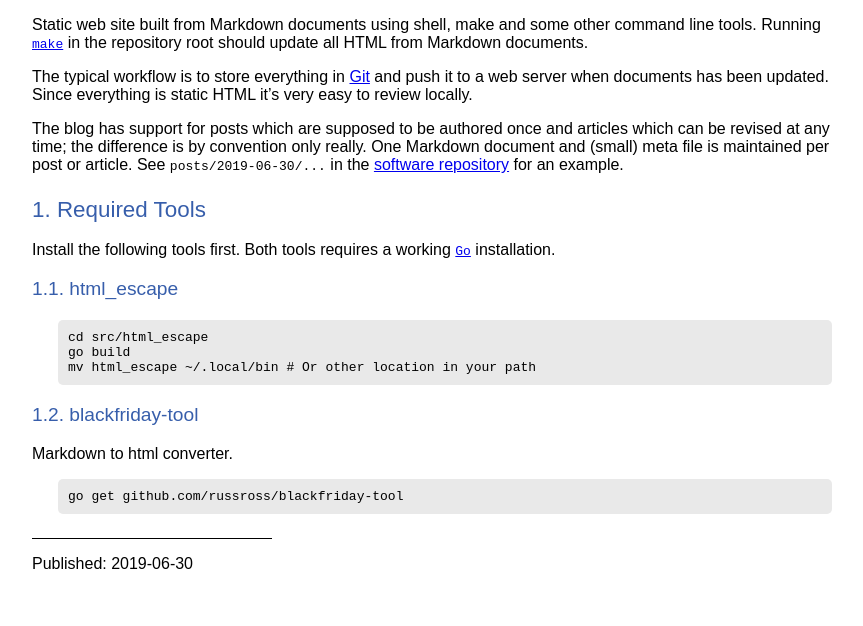
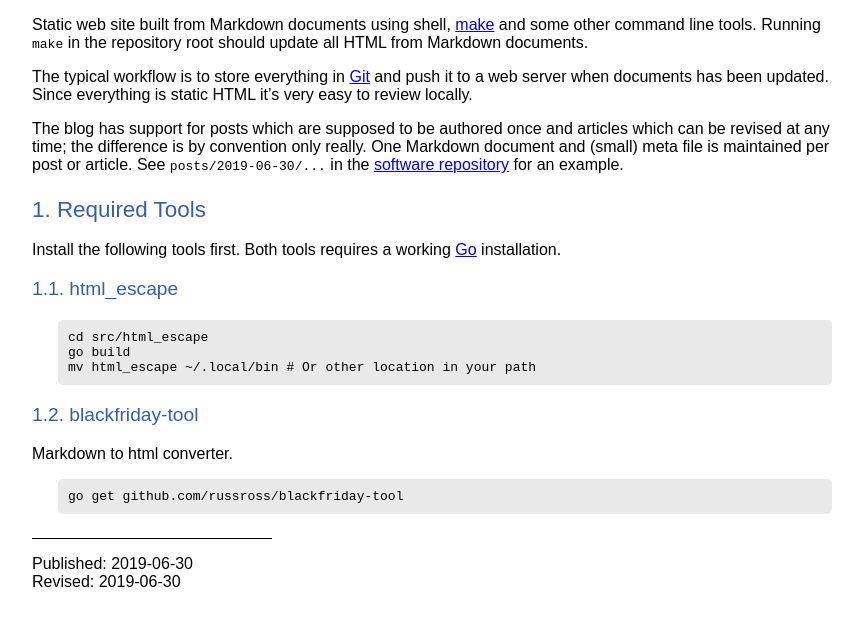
Before and after one commit to johan-bolmsjo/blog_of_markdown, a plain HTML site: page articles/blog_of_markdown/doc.html in a window 1280 px wide. Shown: the part 68-694 px from the top of the page, without its empty margins (104-967 px from the left). Drawn offline with Linux system fonts and the light colour scheme.

Commit message:
Fix references in README

```diff
--- a/articles/blog_of_markdown/doc.html
+++ b/articles/blog_of_markdown/doc.html
@@ -10,9 +10,10 @@
 <div class="article numbering text_margins">
 <h1>Blog of Markdown</h1>
 
-<p>Static web site built from Markdown documents using shell, make and some other
-command line tools. Running <a href="https://www.gnu.org/software/make/"><code>make</code></a> in the
-repository root should update all HTML from Markdown documents.</p>
+<p>Static web site built from Markdown documents using shell,
+<a href="https://www.gnu.org/software/make/">make</a> and some other command line tools.
+Running <code>make</code> in the repository root should update all HTML from Markdown
+documents.</p>
 
 <p>The typical workflow is to store everything in <a href="https://git-scm.com/">Git</a> and
 push it to a web server when documents has been updated. Since everything is
@@ -28,7 +29,7 @@ example.</p>
 <h2>Required Tools</h2>
 
 <p>Install the following tools first. Both tools requires a working
-<a href="http://golang.org"><code>Go</code></a> installation.</p>
+<a href="http://golang.org">Go</a> installation.</p>
 
 <h3>html_escape</h3>
 
@@ -46,7 +47,7 @@ mv html_escape ~/.local/bin # Or other location in your path
 <hr width="30%" align="left">
 <p>
 Published: 2019-06-30<br>
-
+Revised: 2019-06-30
 </p>
 </div>
 </body>
```
Also changed, not shown: 2 other files.
